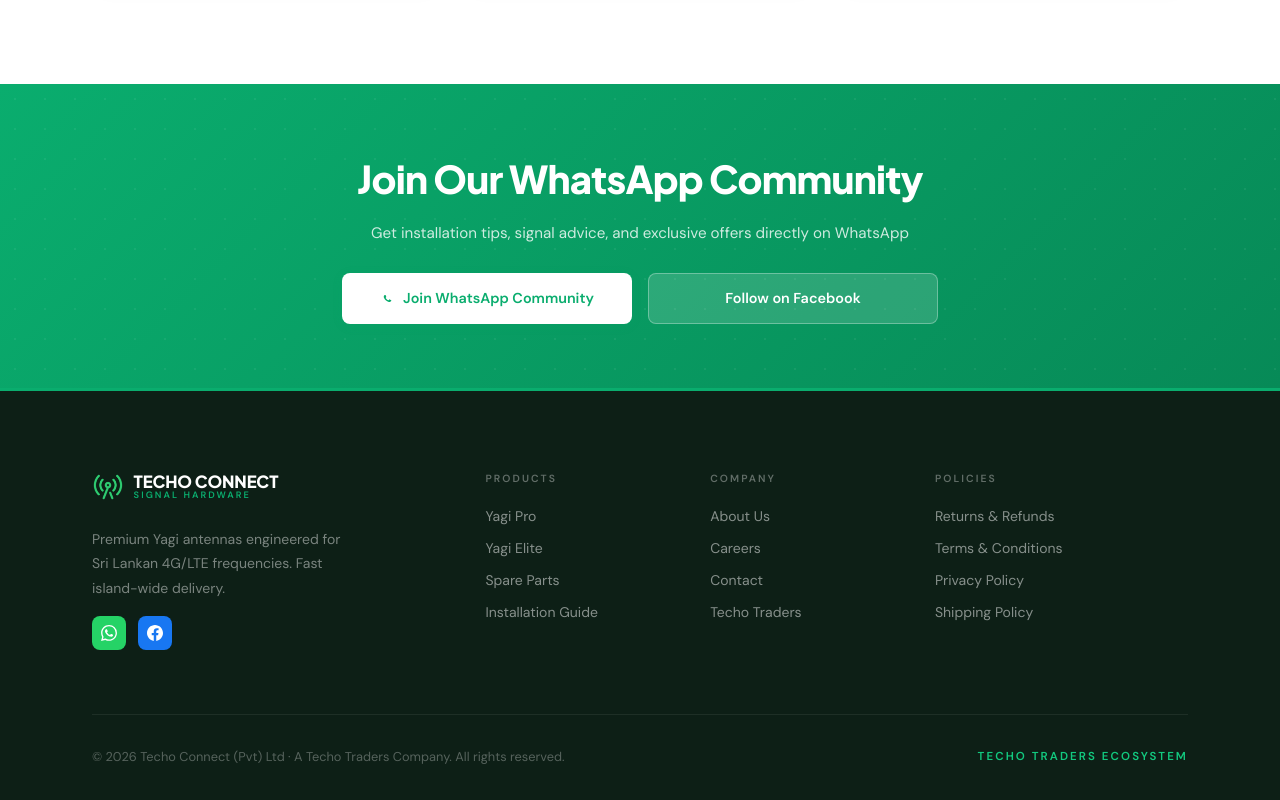
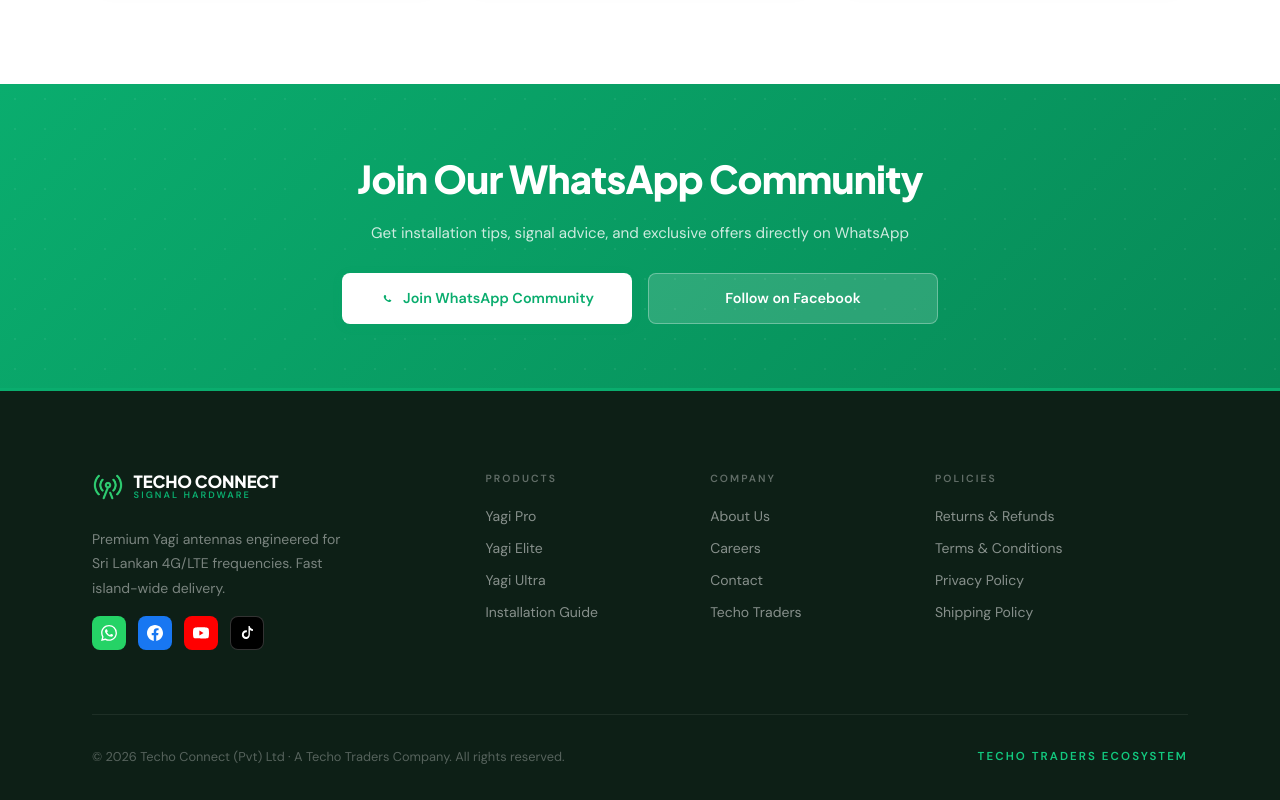
Before and after one commit to thivaharan-selvanayagam/techo-connect, a Next.js app: page / in a window 1280 px wide. Shown: the part 4918-5718 px from the top of the page. Built offline with nearby package versions, Linux system fonts and the light colour scheme.

Commit message:
YouTube and TikTok social buttons added

```diff
--- a/components/layout/Footer.js
+++ b/components/layout/Footer.js
@@ -20,14 +20,33 @@
               </div>
             </Link>
             <p>Premium Yagi antennas engineered for Sri Lankan 4G/LTE frequencies. Fast island-wide delivery.</p>
-            <div style={{ display: 'flex', gap: '0.75rem', marginTop: '1rem' }}>
+
+            {/* SOCIAL MEDIA BUTTONS */}
+            <div style={{ display: 'flex', gap: '0.75rem', marginTop: '1rem', flexWrap: 'wrap' }}>
+              {/* WhatsApp */}
               <a href={`${WA_LINK}${encodeURIComponent('Hello Techo Connect!')}`} target="_blank" rel="noopener"
                 style={{ width: 34, height: 34, background: '#25D366', borderRadius: '8px', display: 'flex', alignItems: 'center', justifyContent: 'center' }}>
                 <svg width="16" height="16" viewBox="0 0 24 24" fill="white"><path d="M17.472 14.382c-.297-.149-1.758-.867-2.03-.967-.273-.099-.471-.148-.67.15-.197.297-.767.966-.94 1.164-.173.199-.347.223-.644.075-.297-.15-1.255-.463-2.39-1.475-.883-.788-1.48-1.761-1.653-2.059-.173-.297-.018-.458.13-.606.134-.133.298-.347.446-.52.149-.174.198-.298.298-.497.099-.198.05-.371-.025-.52-.075-.149-.669-1.612-.916-2.207-.242-.579-.487-.5-.669-.51-.173-.008-.371-.01-.57-.01-.198 0-.52.074-.792.372-.272.297-1.04 1.016-1.04 2.479 0 1.462 1.065 2.875 1.213 3.074.149.198 2.096 3.2 5.077 4.487.709.306 1.262.489 1.694.625.712.227 1.36.195 1.871.118.571-.085 1.758-.719 2.006-1.413.248-.694.248-1.289.173-1.413-.074-.124-.272-.198-.57-.347m-5.421 7.403h-.004a9.87 9.87 0 01-5.031-1.378l-.361-.214-3.741.982.998-3.648-.235-.374a9.86 9.86 0 01-1.51-5.26c.001-5.45 4.436-9.884 9.888-9.884 2.64 0 5.122 1.03 6.988 2.898a9.825 9.825 0 012.893 6.994c-.003 5.45-4.437 9.884-9.885 9.884m8.413-18.297A11.815 11.815 0 0012.05 0C5.495 0 .16 5.335.157 11.892c0 2.096.547 4.142 1.588 5.945L.057 24l6.305-1.654a11.882 11.882 0 005.683 1.448h.005c6.554 0 11.89-5.335 11.893-11.893a11.821 11.821 0 00-3.48-8.413z"/></svg>
               </a>
+
+              {/* Facebook */}
               <a href={FB_PAGE} target="_blank" rel="noopener"
                 style={{ width: 34, height: 34, background: '#1877F2', borderRadius: '8px', display: 'flex', alignItems: 'center', justifyContent: 'center' }}>
                 <svg width="16" height="16" viewBox="0 0 24 24" fill="white"><path d="M24 12.073c0-6.627-5.373-12-12-12s-12 5.373-12 12c0 5.99 4.388 10.954 10.125 11.854v-8.385H7.078v-3.47h3.047V9.43c0-3.007 1.792-4.669 4.533-4.669 1.312 0 2.686.235 2.686.235v2.953H15.83c-1.491 0-1.956.925-1.956 1.874v2.25h3.328l-.532 3.47h-2.796v8.385C19.612 23.027 24 18.062 24 12.073z"/></svg>
+              </a>
+
+              {/* YouTube */}
+              <a href="https://www.youtube.com/@ThivaharanS" target="_blank" rel="noopener"
+                style={{ width: 34, height: 34, background: '#FF0000', borderRadius: '8px', display: 'flex', alignItems: 'center', justifyContent: 'center' }}
+                aria-label="YouTube Channel">
+                <svg width="16" height="16" viewBox="0 0 24 24" fill="white"><path d="M23.498 6.186a3.016 3.016 0 0 0-2.122-2.136C19.505 3.545 12 3.545 12 3.545s-7.505 0-9.377.505A3.017 3.017 0 0 0 .502 6.186C0 8.07 0 12 0 12s0 3.93.502 5.814a3.016 3.016 0 0 0 2.122 2.136c1.871.505 9.376.505 9.376.505s7.505 0 9.377-.505a3.015 3.015 0 0 0 2.122-2.136C24 15.93 24 12 24 12s0-3.93-.502-5.814zM9.545 15.568V8.432L15.818 12l-6.273 3.568z"/></svg>
+              </a>
+
+              {/* TikTok */}
+              <a href="https://www.tiktok.com/@techotraders" target="_blank" rel="noopener"
+                style={{ width: 34, height: 34, background: '#000000', borderRadius: '8px', display: 'flex', alignItems: 'center', justifyContent: 'center', border: '1px solid rgba(255,255,255,0.2)' }}
+                aria-label="TikTok Account">
+                <svg width="15" height="15" viewBox="0 0 24 24" fill="white"><path d="M12.525 0h3.08c.12 1.348.661 2.502 1.572 3.398.91 1.002 2.115 1.545 3.528 1.63v3.13c-1.884-.043-3.528-.621-4.887-1.782v7.194c0 1.957-.59 3.653-1.768 5.09-1.178 1.436-2.7 2.155-4.568 2.155-1.867 0-3.418-.686-4.653-2.057-1.235-1.371-1.853-3.023-1.853-4.956 0-1.933.633-3.593 1.9-4.98 1.266-1.388 2.85-2.082 4.752-2.082.43 0 .88.043 1.35.13v3.302a4.42 4.42 0 0 0-1.152-.152c-1.042 0-1.921.36-2.637 1.08-.716.72-1.074 1.597-1.074 2.632 0 1.035.358 1.912 1.074 2.632.716.72 1.595 1.08 2.637 1.08 1.042 0 1.93-.36 2.666-1.08.736-.72 1.104-1.618 1.104-2.692V0z"/></svg>
               </a>
             </div>
           </div>
@@ -37,7 +56,7 @@
             <ul>
               <li><Link href="/products/yagi-pro">Yagi Pro</Link></li>
               <li><Link href="/products/yagi-elite">Yagi Elite</Link></li>
-              <li><Link href="/products#spares">Spare Parts</Link></li>
+              <li><Link href="/products/yagi-ultra">Yagi Ultra</Link></li>
               <li><Link href="/installation-guide">Installation Guide</Link></li>
             </ul>
           </div>
```
